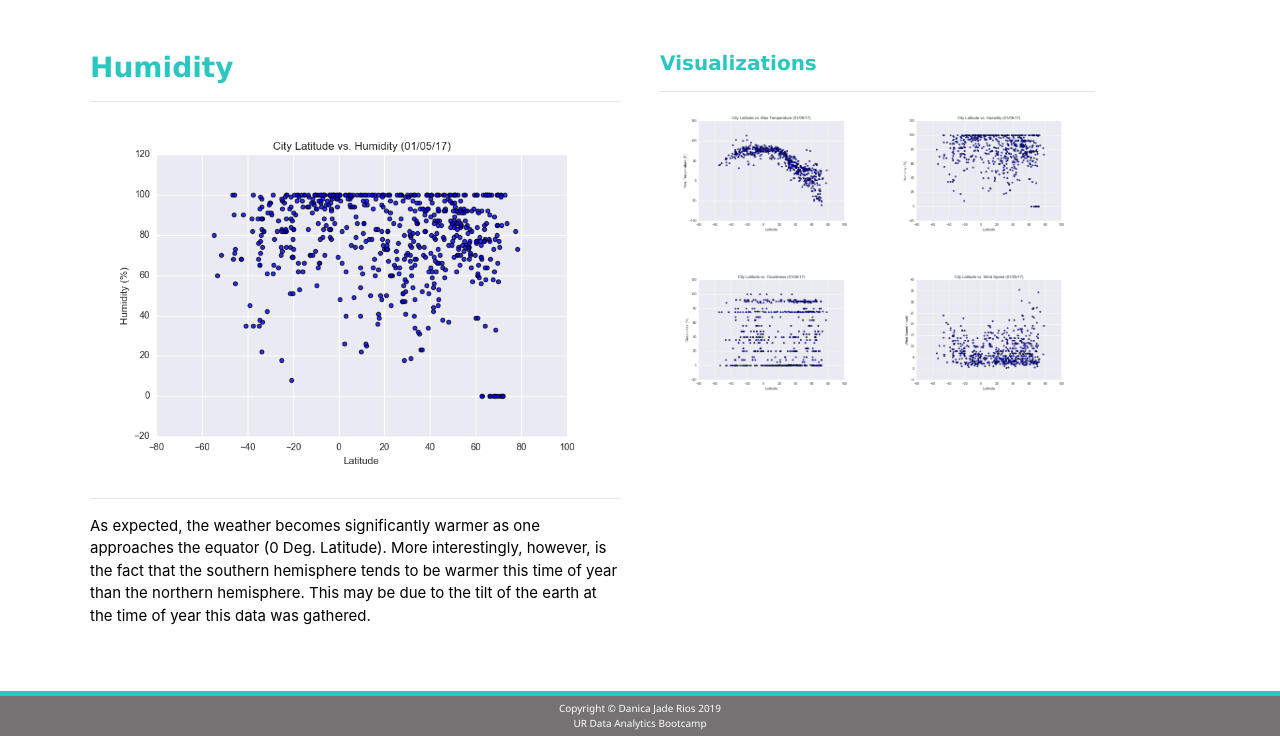
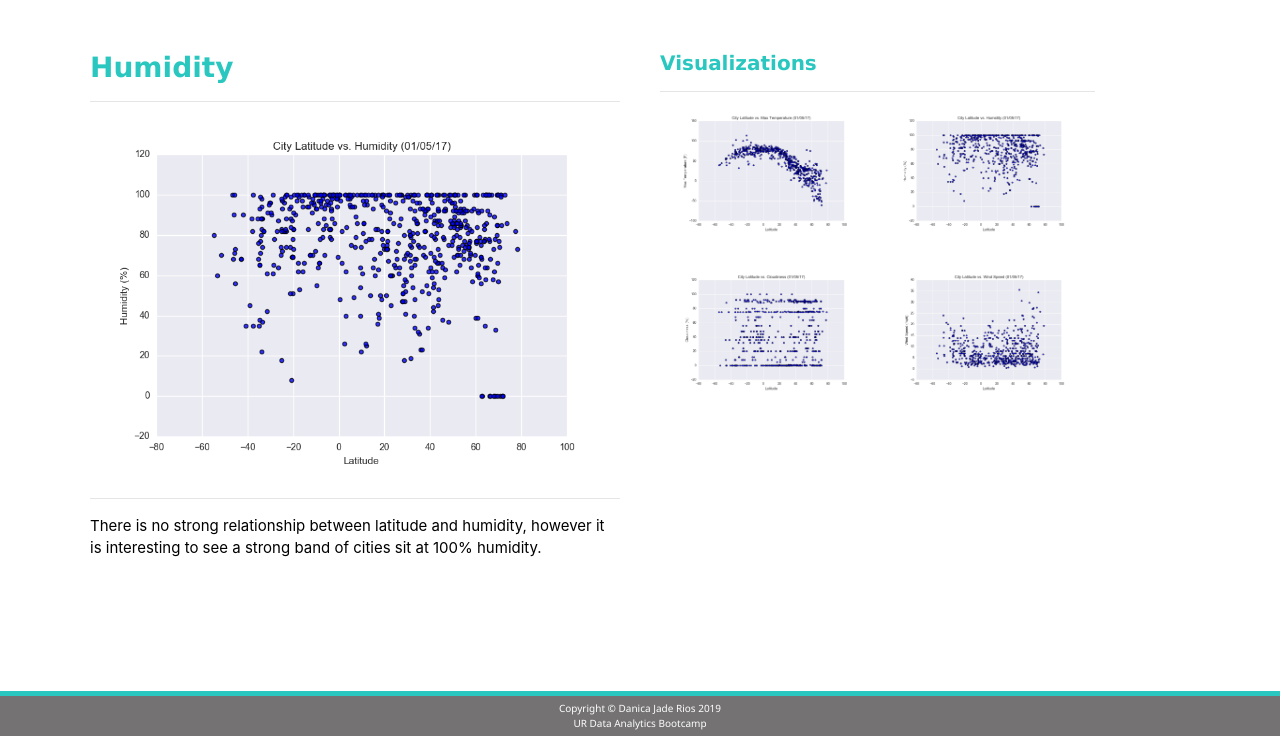
Before and after one commit to danicacodes/Danica.github.io, a plain HTML site: page humidity.html in a window 1280 px wide. Shown: the part 64-800 px from the top of the page. Drawn offline with nearby package versions, Linux system fonts and the light colour scheme.

Commit message:
Updated humidity description

```diff
--- a/humidity.html
+++ b/humidity.html
@@ -70,9 +70,9 @@
                         <img src="Resources/assets/images/Fig2.png" alt="City Latitude vs. Humidity(01/05/17)">
                         <hr>
 
-                        <p>As expected, the weather becomes significantly warmer as one approaches the equator (0 Deg. Latitude).
-                            More interestingly, however, is the fact that the southern hemisphere tends to be warmer this time of year than
-                            the northern hemisphere. This may be due to the tilt of the earth at the time of year this data was gathered.
+                        <p>
+                            There is no strong relationship between latitude and humidity, however it is interesting to see
+                            a strong band of cities sit at 100% humidity.
                         </p>
                     </div>
                 </div>
```
